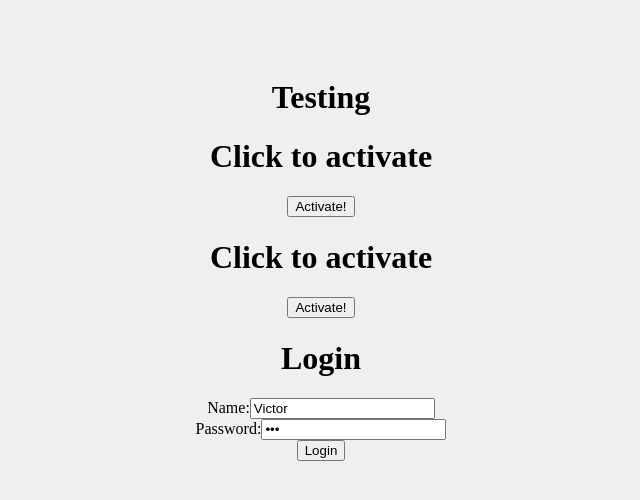
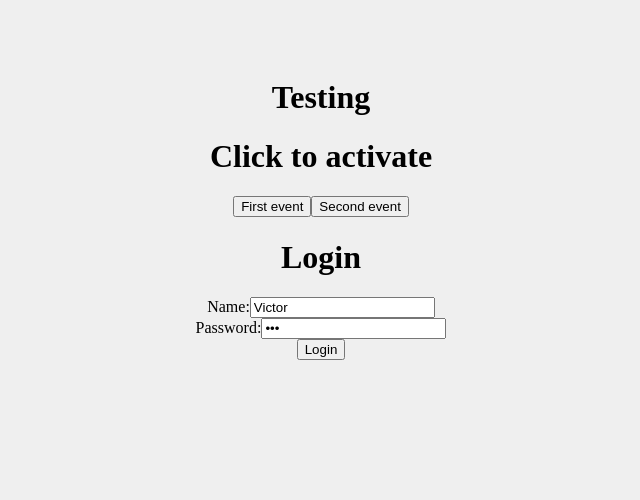
Before and after one commit to vcanedo/first-react-project, a React (Create React App) app: page / in a window 1280 px wide. Shown: the top 500 px of the page, without its empty margins (319-959 px from the left). Built offline with nearby package versions, Linux system fonts and the light colour scheme.

Commit message:
added events occurring while passing props

```diff
--- a/src/App.js
+++ b/src/App.js
@@ -19,8 +19,7 @@ function App() {
   return (
     <div className="App">
       <h1>Testing</h1>
-      <Event number="1"/>
-      <Event number="2"/>
+      <Event />
       <Form />
     </div>
   );
--- a/src/components/Event.js
+++ b/src/components/Event.js
@@ -1,13 +1,20 @@
+import Button from './event/Button';
+
 const Event = ({ number }) => {
 
   const myEvent = () => {
-    console.log(`Event activated! ${number}`);
+    console.log(`First event activated!`);
+  }
+
+  const secondEvent = () => {
+    console.log(`Second event activated!`);
   }
 
   return (
     <div>
       <h1>Click to activate</h1>
-      <button onClick={myEvent}>Activate!</button>
+      <Button event={myEvent}text="First event" />
+      <Button event={secondEvent}text="Second event" />
     </div>
   );
 }
--- /dev/null
+++ b/src/components/event/Button.js
@@ -0,0 +1,5 @@
+const Button = (props) => {
+  return <button onClick={props.event}>{props.text}</button>
+}
+
+export default Button
```
